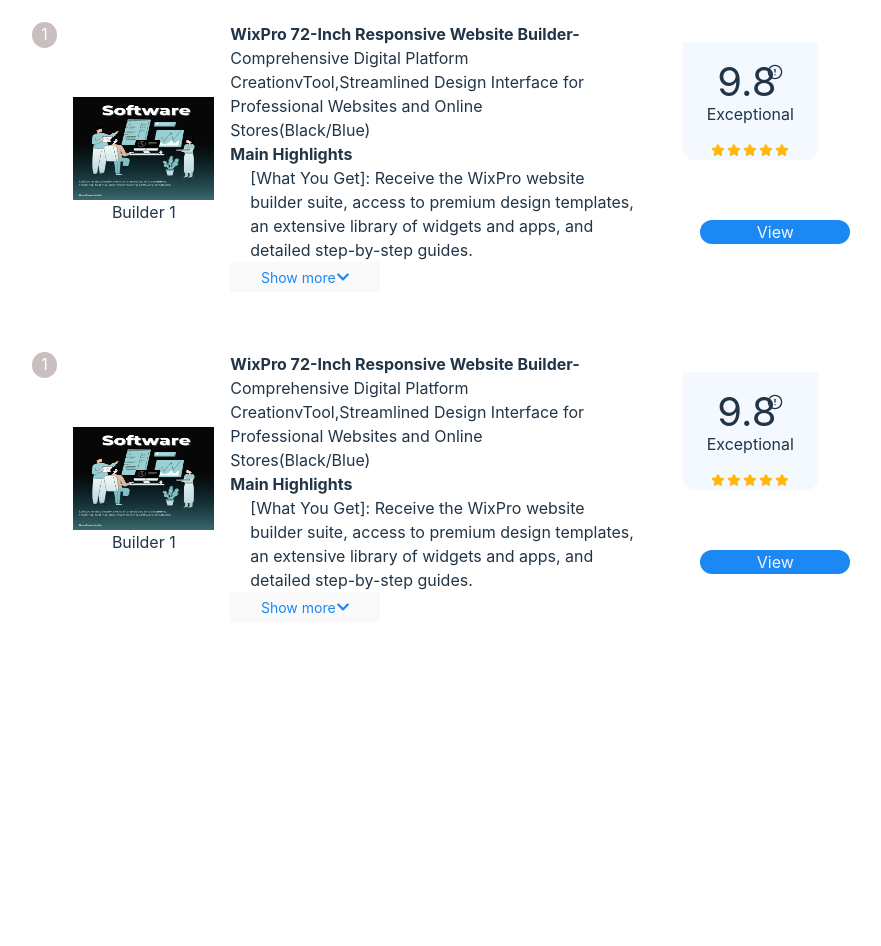
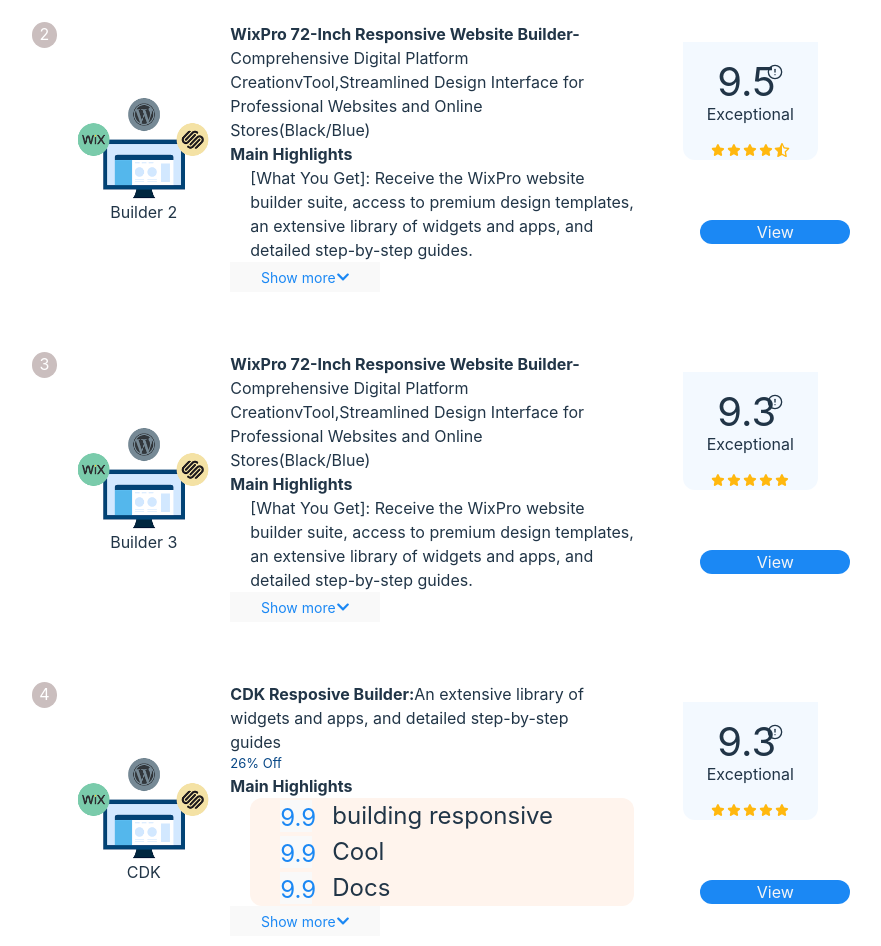
Before and after one commit to liton0023/react-inter-project, a React (Vite) app: page / in a window 1280 px wide. Shown: the part 700-1646 px from the top of the page, without its empty margins (199-1080 px from the left). Before the commit the page ends 1332 px from the top, so only its background shows below. Built offline with nearby package versions, Linux system fonts and the light colour scheme.

Commit message:
ceware cdk section

```diff
--- a/src/components/Product/Product.jsx
+++ b/src/components/Product/Product.jsx
@@ -1,4 +1,5 @@
 import { FaChevronDown } from "react-icons/fa";
+import { FaRegStarHalfStroke } from "react-icons/fa6";
 import { IoDiamond } from "react-icons/io5";
 import { LuAlertCircle } from "react-icons/lu";
 import { TiStarFullOutline } from "react-icons/ti";
@@ -51,11 +52,11 @@
 
           <div className='product-container-2'>
        <div>
-       <h5 className="number">1</h5>
+       <h5 className="number">2</h5>
        </div>
         <div className='img'>
             <img src={img} alt="" />
-            <p className='img-name'>Builder 1</p>
+            <p className='img-name'>Builder 2</p>
             </div>
             <div className="product-item">
               <p className='discription'><span className='discription-heading'>WixPro 72-Inch Responsive Website Builder-</span>Comprehensive Digital Platform CreationvTool,Streamlined Design Interface for Professional Websites and Online Stores(Black/Blue)</p>
@@ -69,7 +70,41 @@
          <div>
          <div className="review">
              <div className="reating-div">
-             <li className="reating">9.8</li>
+             <li className="reating">9.5</li>
+             <li> <LuAlertCircle /></li>
+             </div>
+             <li className="exceptional">Exceptional</li>
+            <div className="star-div">
+            <li ><TiStarFullOutline className="star" /><TiStarFullOutline className="star" /><TiStarFullOutline className="star" /><TiStarFullOutline className="star" /><FaRegStarHalfStroke className="star" />
+             </li>
+            </div>
+             </div>
+         <div>
+         <button className="btn-3">View</button>
+         </div>
+         </div>
+        </div>
+          <div className='product-container-2'>
+       <div>
+       <h5 className="number">3</h5>
+       </div>
+        <div className='img'>
+            <img src={img} alt="" />
+            <p className='img-name'>Builder 3</p>
+            </div>
+            <div className="product-item">
+              <p className='discription'><span className='discription-heading'>WixPro 72-Inch Responsive Website Builder-</span>Comprehensive Digital Platform CreationvTool,Streamlined Design Interface for Professional Websites and Online Stores(Black/Blue)</p>
+              <span className='discription-heading'>Main Highlights</span>
+              <p className='main'>[What You Get]: Receive the WixPro website builder suite, access to premium design templates, an extensive library of widgets and apps, and detailed step-by-step guides.</p>
+              <button className='btn-2'>
+              <a href=""><span>Show more</span></a>
+              <FaChevronDown />
+              </button>
+               </div>
+         <div>
+         <div className="review">
+             <div className="reating-div">
+             <li className="reating">9.3</li>
              <li> <LuAlertCircle /></li>
              </div>
              <li className="exceptional">Exceptional</li>
@@ -85,16 +120,30 @@
         </div>
           <div className='product-container-2'>
        <div>
-       <h5 className="number">1</h5>
+       <h5 className="number">4</h5>
        </div>
         <div className='img'>
             <img src={img} alt="" />
-            <p className='img-name'>Builder 1</p>
+            <p className='img-name'>CDK</p>
             </div>
             <div className="product-item">
-              <p className='discription'><span className='discription-heading'>WixPro 72-Inch Responsive Website Builder-</span>Comprehensive Digital Platform CreationvTool,Streamlined Design Interface for Professional Websites and Online Stores(Black/Blue)</p>
+              <p className='discription'><span className='discription-heading'>CDK Resposive Builder:</span>An extensive library of widgets and apps, and detailed step-by-step guides</p>
+              <p className="offer">26% Off</p>
               <span className='discription-heading'>Main Highlights</span>
-              <p className='main'>[What You Get]: Receive the WixPro website builder suite, access to premium design templates, an extensive library of widgets and apps, and detailed step-by-step guides.</p>
+              <div className='main-4'>
+                <div className="main-div-4">
+                  <button className="main-4-btn">9.9</button>
+                  <p>building responsive</p>
+                </div>
+                <div className="main-div-4">
+                  <button className="main-4-btn">9.9</button>
+                  <p>Cool</p>
+                </div>
+                <div className="main-div-4">
+                  <button className="main-4-btn">9.9</button>
+                  <p>Docs</p>
+                </div>
+                 </div>
               <button className='btn-2'>
               <a href=""><span>Show more</span></a>
               <FaChevronDown />
@@ -103,7 +152,7 @@
          <div>
          <div className="review">
              <div className="reating-div">
-             <li className="reating">9.8</li>
+             <li className="reating">9.3</li>
              <li> <LuAlertCircle /></li>
              </div>
              <li className="exceptional">Exceptional</li>
--- a/src/components/Product/product.css
+++ b/src/components/Product/product.css
@@ -152,9 +152,42 @@
   margin-left: 200px;
 }
 
+.main-4 {
+  margin-left: 20px;
+  width: 30vw;
+  background: #fff4ed;
+  border-radius: 12px;
+}
+
+.offer {
+  width: 53px;
+  height: 20px;
+  font-size: 13px;
+  color: #074786;
+}
+
+.main-div-4 {
+  display: flex;
+  flex-wrap: wrap;
+  align-items: center;
+  justify-content: start;
+  margin-left: 30px;
+  font-size: 1.5rem;
+  gap: 20px;
+}
+.main-div-4 .main-4-btn {
+  width: 32px;
+  height: 32px;
+  color: #1b88f4;
+}
+
 @media only screen and (min-width: 300px) and (max-width: 900px) {
   .product-item {
     overflow: hidden;
+  }
+  .product-container-1 {
+    margin: auto;
+    width: 100%;
   }
   .discription-heading {
     font-size: 14px;
@@ -176,4 +209,8 @@
     margin: auto;
     margin-top: 50px;
   }
+  .btn-4 {
+    margin: auto;
+    margin-top: 50px;
+  }
 }/*# sourceMappingURL=product.css.map */
--- a/src/components/Product/product.scss
+++ b/src/components/Product/product.scss
@@ -151,9 +151,40 @@
   margin-left: 200px;
 }
 
+.main-4 {
+  margin-left: 20px;
+  width: 30vw;
+  background: #fff4ed;
+  border-radius: 12px;
+}
+.offer {
+  width: 53px;
+  height: 20px;
+  font-size: 13px;
+  color: #074786;
+}
+.main-div-4 {
+  display: flex;
+  flex-wrap: wrap;
+  align-items: center;
+  justify-content: start;
+  margin-left: 30px;
+  font-size: 1.5rem;
+  gap: 20px;
+  .main-4-btn {
+    width: 32px;
+    height: 32px;
+    color: #1b88f4;
+  }
+}
+
 @media only screen and (min-width: 300px) and (max-width: 900px) {
   .product-item {
     overflow: hidden;
+  }
+  .product-container-1 {
+    margin: auto;
+    width: 100%;
   }
   .discription-heading {
     font-size: 14px;
@@ -177,4 +208,8 @@
     margin: auto;
     margin-top: 50px;
   }
+  .btn-4 {
+    margin: auto;
+    margin-top: 50px;
+  }
 }
```
Also changed, not shown: public/rs.png, 1 other file (tests, documents, lock files or other folders).
